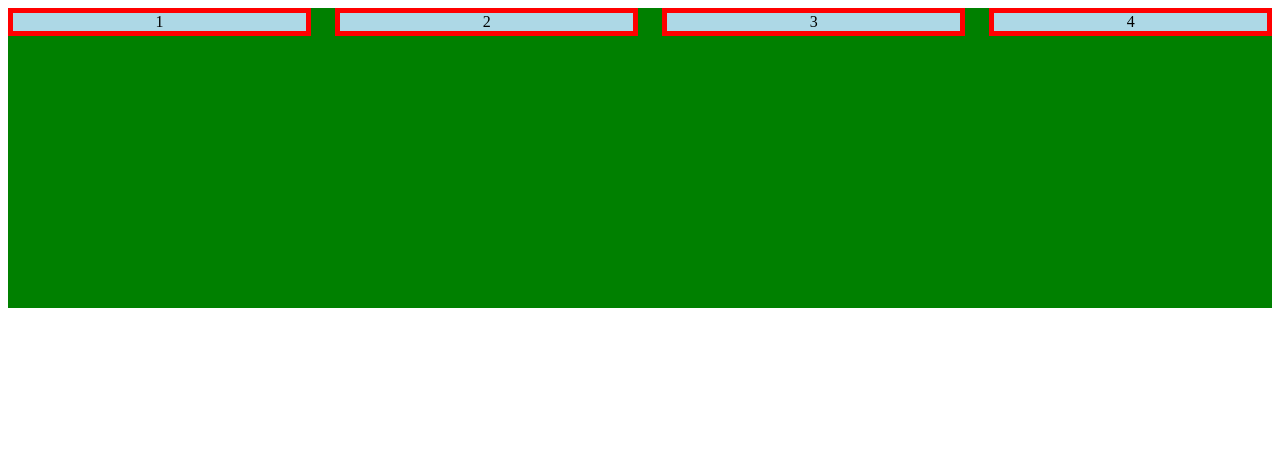
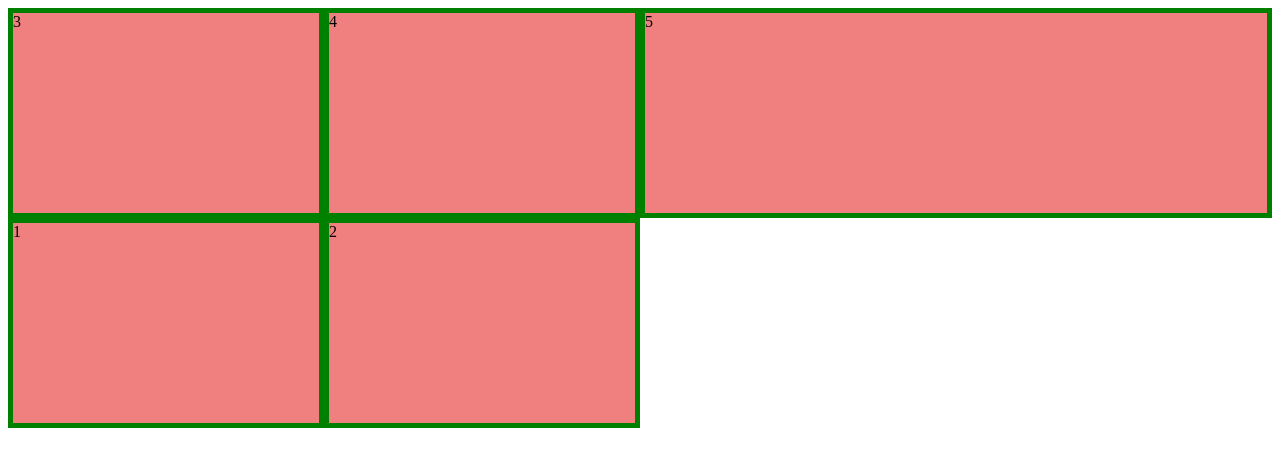
Before and after one commit to mkaanilhan/IT537, a plain HTML site: page menu.html in a window 1280 px wide. Drawn offline with Linux system fonts and the light colour scheme.

Commit message:
04.06 css grid

```diff
--- a/menu.html
+++ b/menu.html
@@ -18,42 +18,41 @@
         }
 
         .container {
-            display: flex;
-            flex-direction: row;
-            background-color: green;
-            gap: 24px;
-            height: 300px;
-            justify-content: center;
-            align-items: baseline;
+            display: grid;
+            grid-template-columns: repeat(4, 1fr);
+            grid-auto-rows: 2fr;
+
+
         }
 
         .container>div {
-            text-align: center;
-            align-content: center;
-            background-color: lightblue;
-            border: 5px solid red;
-            width: 300px;
+            background-color: lightcoral;
+            border: 5px solid green;
+            height: 200px;
+
+
 
         }
 
 
         .div-1 {
-            flex-shrink: 30px;
-            flex-grow: 20px;
+            grid-column: 1 / 2;
+            grid-row: 2 / 3
         }
 
         .div-2 {
-            flex-shrink: 1;
-
+            grid-column: 2/3;
+            grid-row: 2/3;
         }
 
         .div-3 {
-            flex-shrink: 1;
-
+            grid-column: 1 / 2;
         }
 
-        .div-4 {
-            flex-shrink: 4;
+        .div-4 {}
+
+        .div-5 {
+            grid-column: 3 /5;
 
         }
     </style>
@@ -85,6 +84,11 @@
 
         </div>
 
+        <div class='div-5'>
+
+            5
+
+        </div>
     </div>
 
 
```
